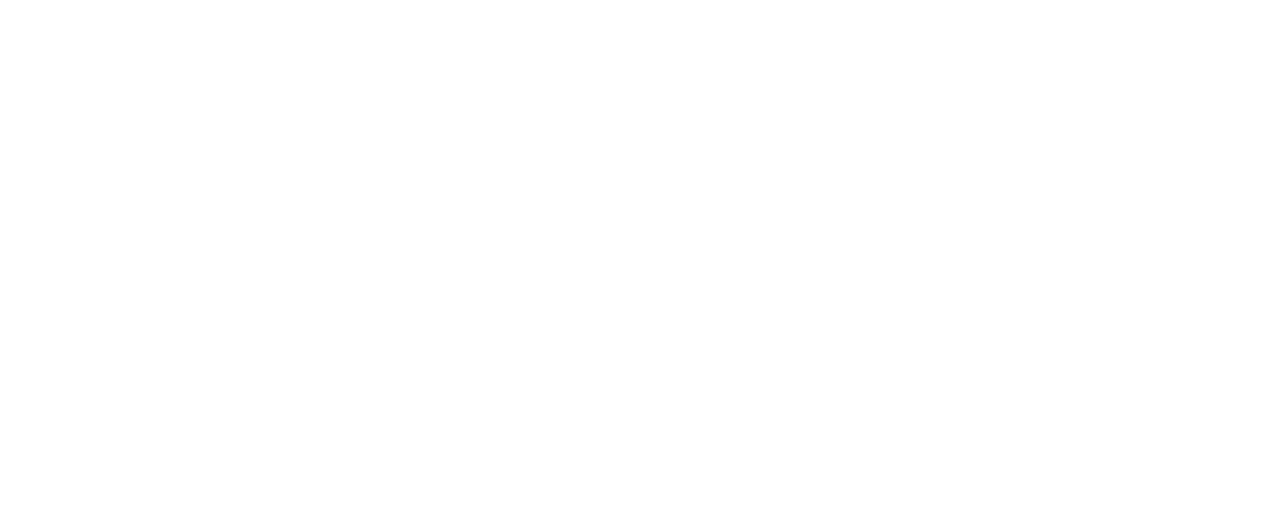
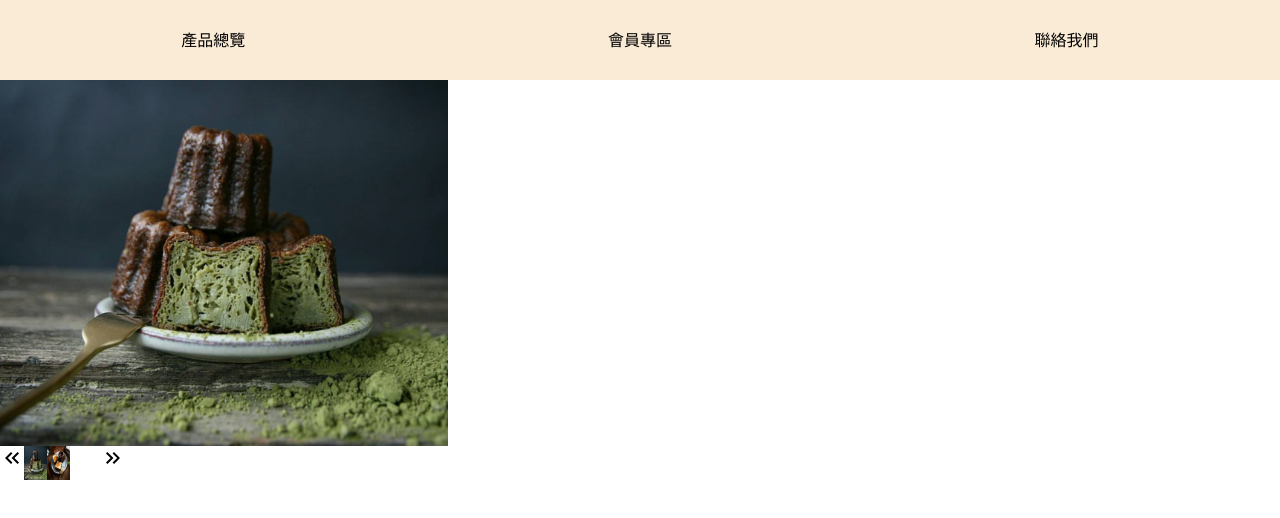
Before and after one commit to yclai1231/wp_project, a React (Create React App) app in the folder frontend/: page /product/1 in a window 1280 px wide. Before the commit this address had no page. Shown: the top 518 px of the page. Built offline with nearby package versions, Linux system fonts and the light colour scheme.

Commit message:
products

```diff
--- a/frontend/src/App.js
+++ b/frontend/src/App.js
@@ -5,6 +5,8 @@
 import SignIn from "./container/SignIn";
 import Products from "./container/Products";
 import styled from "styled-components";
+import MainPage from "./container/MainPage";
+import ProductDetail from "./container/ProductDetail";
 
 const AppContainer = styled.div`
   width: 100vw;
@@ -16,14 +18,14 @@
   return (
     <Router>
       <Routes>
-        {/* <Route path="/" element={<Products />} /> */}
         <Route path="/" element={<AppFrame />}>
-          <Route path="/" element={<SignIn />} />
+          <Route path="/" element={<MainPage />} />
+          <Route path="/signin" element={<SignIn />} />
+          <Route path="/products" element={<Products />} />
+          <Route path="/product/:id" element={<ProductDetail />} />
+          {/* <Route path="/vip" element={<Vip />} /> */}
         </Route>
-        {/* <SignIn /> */}
-        {/* <Route path="/main" element={<MainPage />} />
-          <Route path="/products" element={<SearchPage />} />
-          <Route path="/product/:id" element={<RestaurantPage />} /> */}
+
       </Routes>
     </Router>
   );
--- a/frontend/src/components/Product.js
+++ b/frontend/src/components/Product.js
@@ -26,11 +26,11 @@
             </SmallProductContainer>
             <SmallProductContainer>
                 <img src={require('../images/canele2.png')} alt="" />
-                <text>抹茶可麗露 $80</text>
+                <text>巧克力可麗露 $80</text>
             </SmallProductContainer>
             <SmallProductContainer>
                 <img src={require('../images/canele3.png')} alt="" />
-                <text>抹茶可麗露 $80</text>
+                <text>香草可麗露 $80</text>
             </SmallProductContainer>
         </OutContainer>
     )
--- a/frontend/src/container/ProductDetail.js
+++ b/frontend/src/container/ProductDetail.js
@@ -0,0 +1,52 @@
+import styled from 'styled-components';
+import React from 'react';
+import {useState} from 'react';
+import KeyboardDoubleArrowLeftIcon from '@mui/icons-material/KeyboardDoubleArrowLeft';
+import KeyboardDoubleArrowRightIcon from '@mui/icons-material/KeyboardDoubleArrowRight';
+
+const UpperContainer = styled.div`
+    display: flex;
+    height: 50%;
+`;
+const ImageContainer = styled.div`
+
+    display: flex;
+    flex-direction: column;
+    align-item: center;
+    width: 35%;
+    img {
+        height: 100%;
+        width: 100%;
+    }
+`;
+const PreviewContainer = styled.div`
+    display: flex;
+`;
+const SmallImgContainer = styled.div`
+    width: 100;
+    display: flex;
+    img {
+        height: 30%;
+        width: 30%;
+    }
+`;
+
+
+const ProductDetail = () => {
+    return (
+        <UpperContainer>
+            <ImageContainer>
+                <img src={require('../images/canele1.png')} alt="" />
+                <PreviewContainer>
+                    <KeyboardDoubleArrowLeftIcon />
+                    <SmallImgContainer>
+                        <img src={require('../images/canele1.png')} alt="" />
+                        <img src={require('../images/canele2.png')} alt="" />
+                    </SmallImgContainer>
+                    <KeyboardDoubleArrowRightIcon />
+                </PreviewContainer>
+            </ImageContainer>
+        </UpperContainer>
+    )
+}
+export default ProductDetail
```
